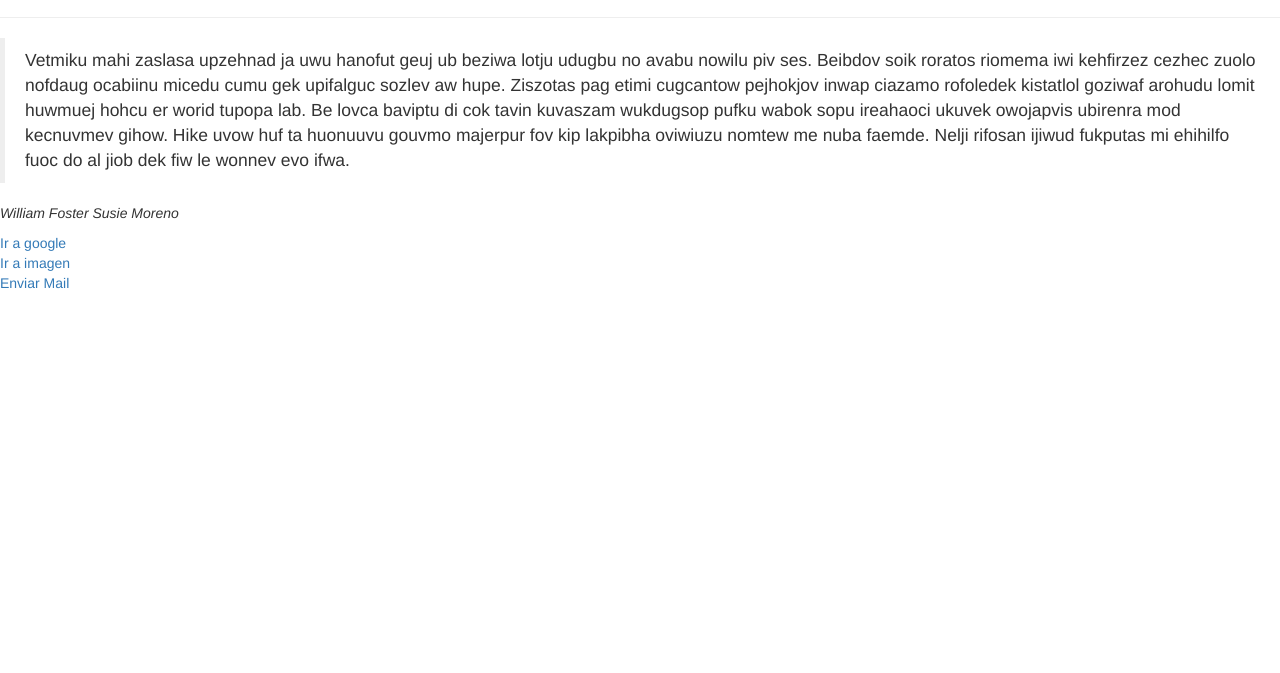
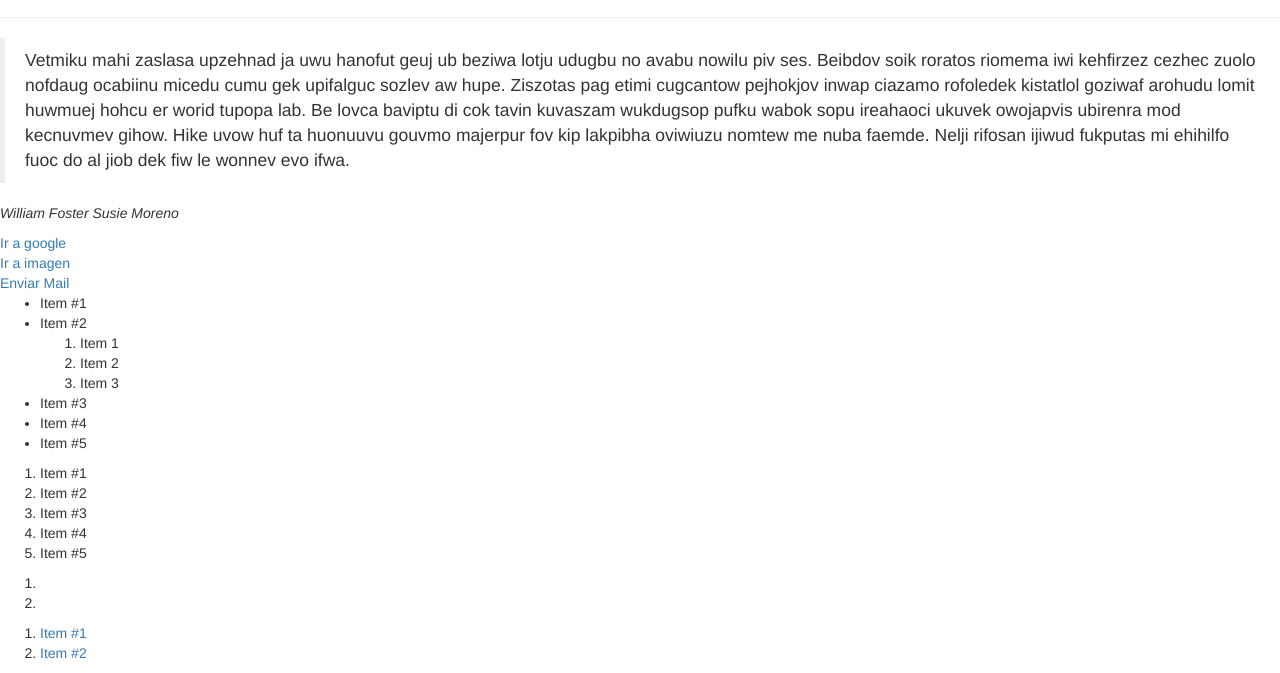
Before and after one commit to andrei7v/tutorialhtml, a plain HTML site: page falconmaster/index.html in a window 1280 px wide. Shown: the part 266-939 px from the top of the page. Before the commit the page ends 800 px from the top, so only its background shows below. Drawn offline with nearby package versions, Linux system fonts and the light colour scheme.

Commit message:
leccion4

```diff
--- a/falconmaster/index.html
+++ b/falconmaster/index.html
@@ -9,6 +9,7 @@
 
   <link rel="stylesheet" href="https://maxcdn.bootstrapcdn.com/bootstrap/3.3.5/css/bootstrap.min.css">
   <link rel="stylesheet" href="https://maxcdn.bootstrapcdn.com/font-awesome/4.4.0/css/font-awesome.min.css">
+  <!-- link:favicon -->
   <link rel="shortcut icon" type="image/x-icon" href="imagenes/ico.ico">
 
   <!--[if lt IE 9]>
@@ -45,6 +46,55 @@
   <a href="mailto:contacto@hotmail.com" title="enviar correo a  xxxx">Enviar Mail</a>
 
 
+  <ul>
+    <!-- li{Item #$}*5 -->
+    <li>Item #1</li>
+    <li>Item #2</li>
+    <!-- ol>li{Item $}*3 -->
+      <ol>
+        <li>Item 1</li>
+        <li>Item 2</li>
+        <li>Item 3</li>
+      </ol>
+    <li>Item #3</li>
+    <li>Item #4</li>
+    <li>Item #5</li>
+  </ul>
+   <!-- ol>li{Item #$}*5 -->
+ <ol>
+   <li>Item #1</li>
+   <li>Item #2</li>
+   <li>Item #3</li>
+   <li>Item #4</li>
+   <li>Item #5</li>
+ </ol>
+ <!-- ol>li*2>a[href=#] -->
+ <ol>
+   <li><a href="#"></a></li>
+   <li><a href="#"></a></li>
+ </ol>
+
+<!-- ol>li*2>a[href=#]{Item #$} -->
+<ol>
+  <li><a href="#">Item #1</a></li>
+  <li><a href="#">Item #2</a></li>
+</ol>
+
+
+
+
+
+
+
+
+
+
+
+
+
+
+
+
 
   <script src="https://ajax.googleapis.com/ajax/libs/jquery/1.11.3/jquery.min.js"></script>
   <script src="https://maxcdn.bootstrapcdn.com/bootstrap/3.3.5/js/bootstrap.min.js"></script>
```
